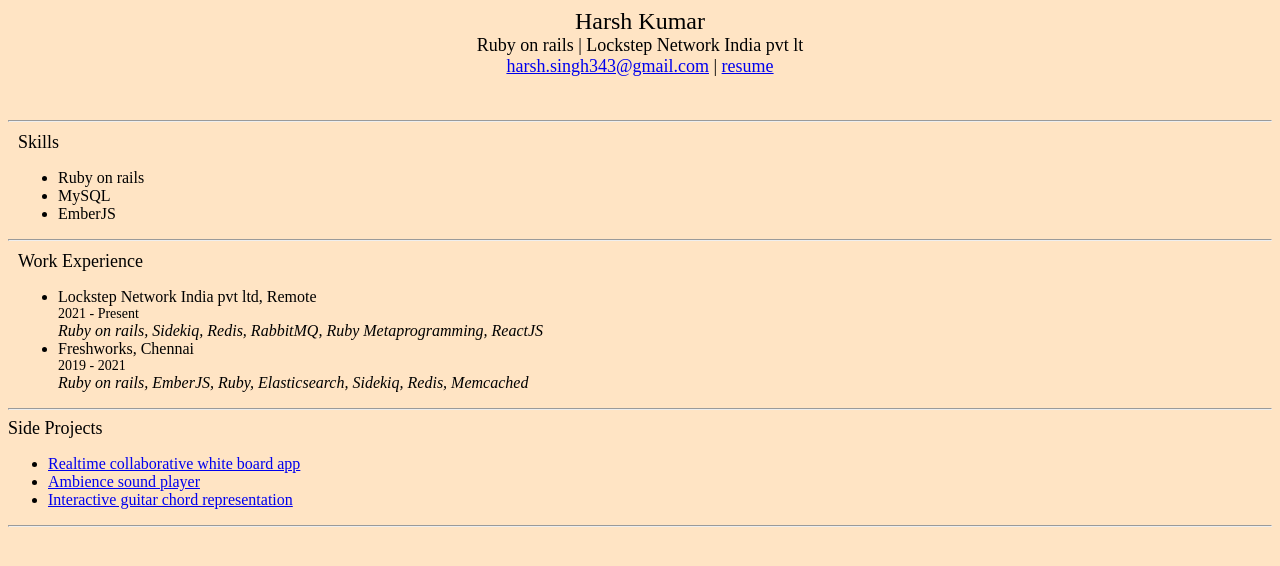
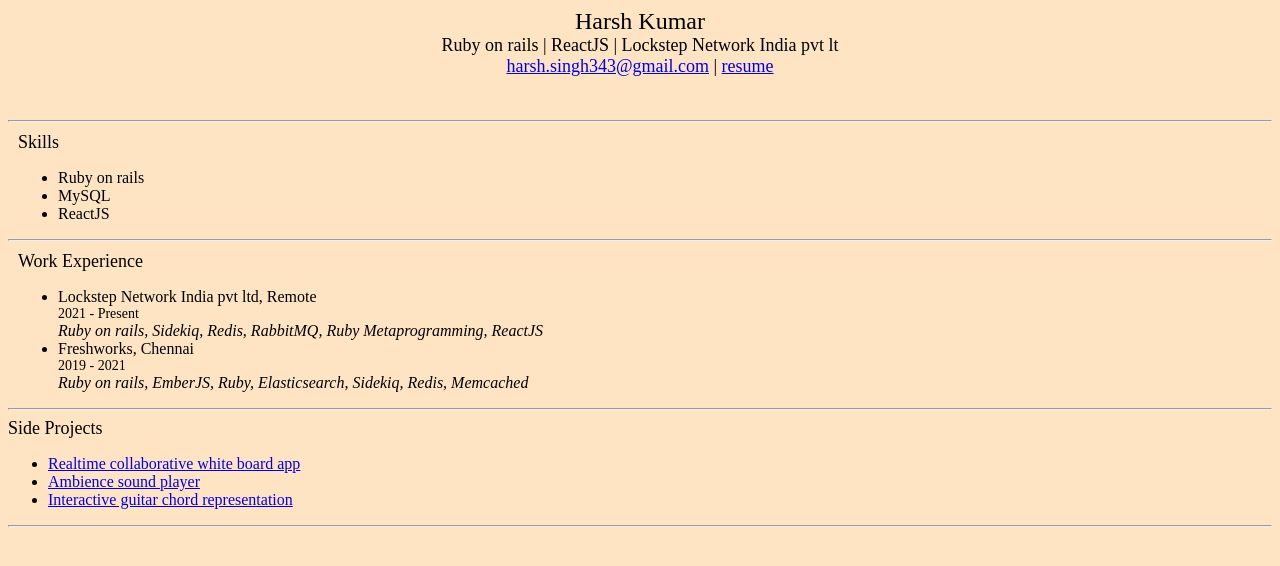
Before and after one commit to TheIncredibleHarsh/TheIncredibleHarsh, a plain HTML site: page index.html in a window 1280 px wide. Shown: the part 196-762 px from the top of the page. Drawn offline with Linux system fonts and the light colour scheme.

Commit message:
Update index.html

```diff
--- a/index.html
+++ b/index.html
@@ -8,7 +8,7 @@
                 <img src="profile.jpg" height="150px">
             </div>
             <div><span style="font-size: 24;">Harsh Kumar</span></div>
-            <div><span style="font-size: 18;">Ruby on rails | Lockstep Network India pvt lt</span></div>
+            <div><span style="font-size: 18;">Ruby on rails | ReactJS | Lockstep Network India pvt lt</span></div>
             <div><span style="font-size: 18;"><a href="mailto:harsh.singh343@gmail.com">harsh.singh343@gmail.com</a> | <a href="https://docs.google.com/document/d/1c3x5Sx_qEnMKVAMYubYeTuOcXmtt9ACklbNuJK3atgE/edit?usp=sharing" target="_blank" >resume</a></span></div>
         </div>
         <hr>
@@ -17,7 +17,7 @@
             <ul>
                 <li>Ruby on rails</li>
                 <li>MySQL</li>
-                <li>EmberJS</li>
+                <li>ReactJS</li>
             </ul>
         </div>
         <hr>
```
